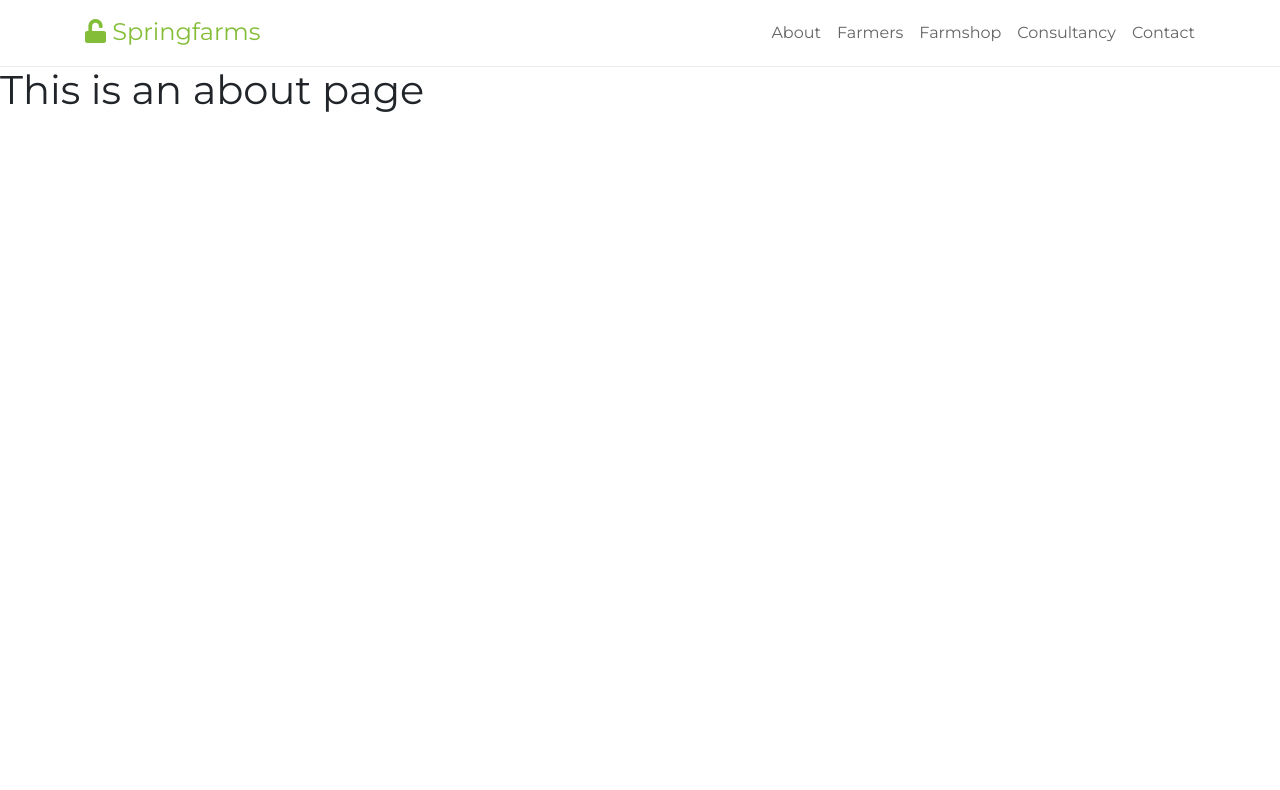
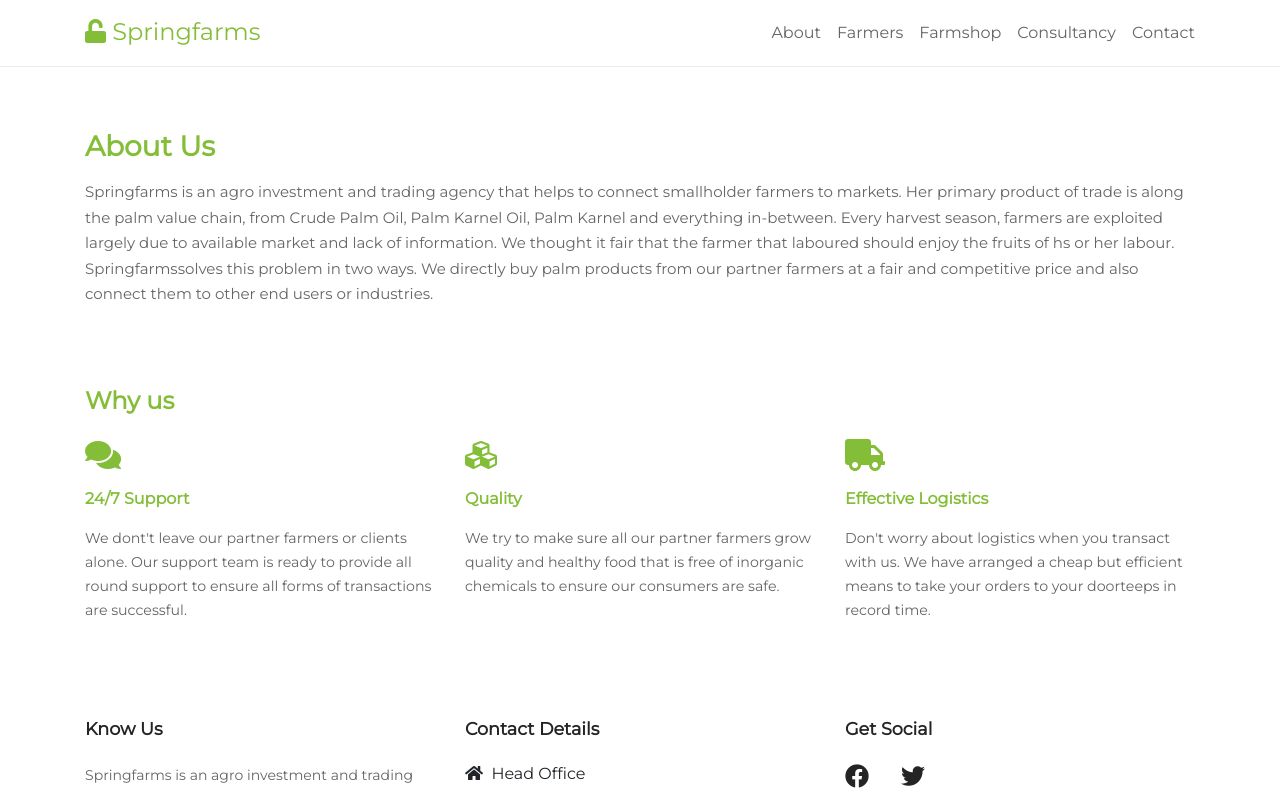
Before and after one commit to Achilles45/springfarms, a Vue app: page /about in a window 1280 px wide. Shown: the top 790 px of the page. Built offline with nearby package versions, Linux system fonts and the light colour scheme.

Commit message:
Finished the about page

```diff
--- /dev/null
+++ b/src/styles/_about.scss
@@ -0,0 +1,37 @@
+.about__contents{
+    .about-head{
+        font-weight: bold;
+        color: $lightgreen;
+        margin: 1rem 0;
+    }
+    p{
+        font-size: .9375rem;
+        font-weight: 300;
+        line-height: 1.7;
+        color: #656565;
+    }
+    .why-us{
+        padding: 3rem 0;
+        h4{
+            font-weight: bold;
+            margin: 1rem 0;
+            color: $lightgreen;
+        }
+        h6{
+            color: $lightgreen;
+            padding: .6rem 0;
+            font-weight: bold;
+        }
+        p{
+            font-size: .8875rem;
+            font-weight: 300;
+            line-height: 1.7;
+            color: #656565;
+        }
+        .why-icon{
+            color: $lightgreen;
+            font-size: 2rem;
+            padding: .5rem 0;
+        }
+    }
+}
--- a/src/styles/main.scss
+++ b/src/styles/main.scss
@@ -7,3 +7,4 @@
 @import './order';
 @import './footer';
 @import './navbar';
+@import './about';
--- a/src/views/About.vue
+++ b/src/views/About.vue
@@ -1,15 +1,52 @@
 <template>
   <div class="about">
     <Navbar />
-    <h1>This is an about page</h1>
+    <div class="about__contents container-fluid">
+      <div class="container">
+        <div class="row mt-5">
+          <div class="col-12">
+            <h3 class="about-head">About Us</h3>
+            <p>Springfarms is an agro investment and trading agency that helps to connect smallholder farmers to markets. Her primary product of trade is along the palm value chain, from Crude Palm Oil, Palm Karnel Oil, Palm Karnel and everything in-between.
+            Every harvest season, farmers are exploited largely due to available market and lack of information. We thought it fair that the farmer that laboured should enjoy the fruits of hs or her labour. Springfarmssolves this problem in two ways. We directly buy palm products from our partner farmers at a fair and competitive price and also connect them to other end users or industries.</p>
+          </div>
+        </div>
+        <!--Why us section
+        =====================-->
+        <div class="row why-us">
+        <div class="col-12">
+          <h4>Why us</h4>
+          <div class="row">
+            <div class="col-md-4">
+              <i class="fa fa-comments why-icon"></i>
+              <h6>24/7 Support</h6>
+              <p>We dont't leave our partner farmers or clients alone. Our support team is ready to provide all round support to ensure all forms of transactions are successful.</p>
+            </div>
+            <div class="col-md-4">
+              <i class="fa fa-cubes why-icon"></i>
+              <h6>Quality</h6>
+              <p>We try to make sure all our partner farmers grow quality and healthy food that is free of inorganic chemicals to ensure our consumers are safe.</p>
+            </div>
+            <div class="col-md-4">
+              <i class="fa fa-truck why-icon"></i>
+              <h6>Effective Logistics</h6>
+              <p>Don't worry about logistics when you transact with us. We have arranged a cheap but efficient means to take your orders to your doorteeps in record time.</p>
+            </div>
+          </div>
+        </div>
+        </div>
+      </div>
+    </div>
+    <Footer />
   </div>
 </template>
 <script>
 import Navbar from "@/components/Navbar.vue";
+import Footer from "@/components/Footer.vue";
 export default {
   name: 'about',
   components:{
-    Navbar
+    Navbar,
+    Footer
   }
 }
 </script>
```
